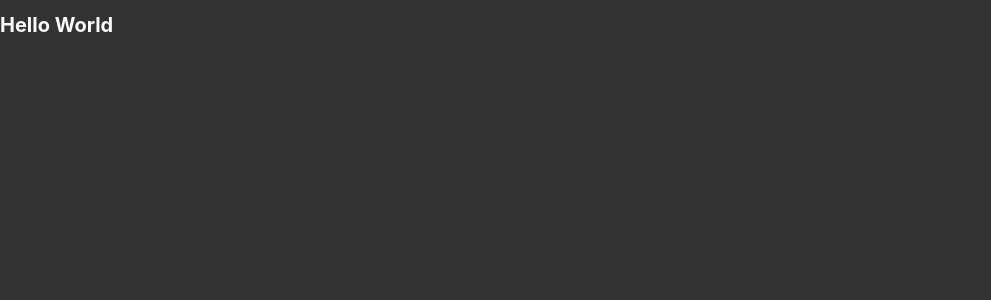
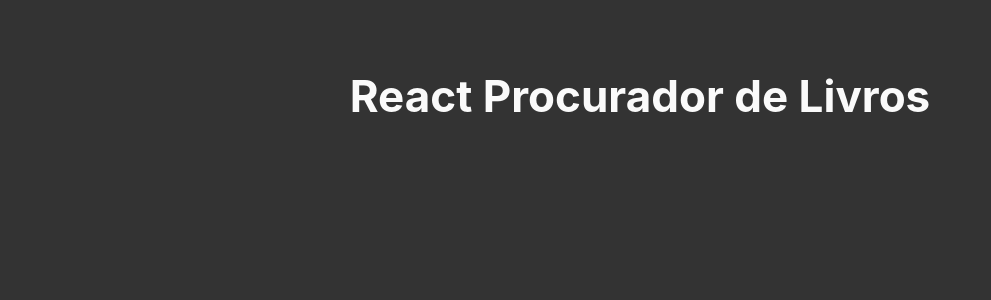
Before and after one commit to aalmeida00/react-movie, a React (Create React App) app: page / in a window 1280 px wide. Shown: the top 300 px of the page, without its empty margins (0-991 px from the left). Built offline with nearby package versions, Linux system fonts and the light colour scheme.

Commit message:
fix: clear boilerplate and create a container

```diff
--- a/src/App.css
+++ b/src/App.css
@@ -20,3 +20,14 @@
 small {
   font-size: 1.2rem;
 }
+
+.container {
+  margin: 0 auto;
+  max-width: 1000px;
+  padding: 40px;
+}
+
+.title {
+  font-size: 4.4rem;
+  text-align: center;
+}
--- a/src/App.js
+++ b/src/App.js
@@ -3,7 +3,9 @@
 function App() {
   return (
     <div className="App">
-      <h1>Hello World</h1>
+      <div className="container">
+        <h1 className="title">React Procurador de Livros</h1>
+      </div>
     </div>
   );
 }
```
